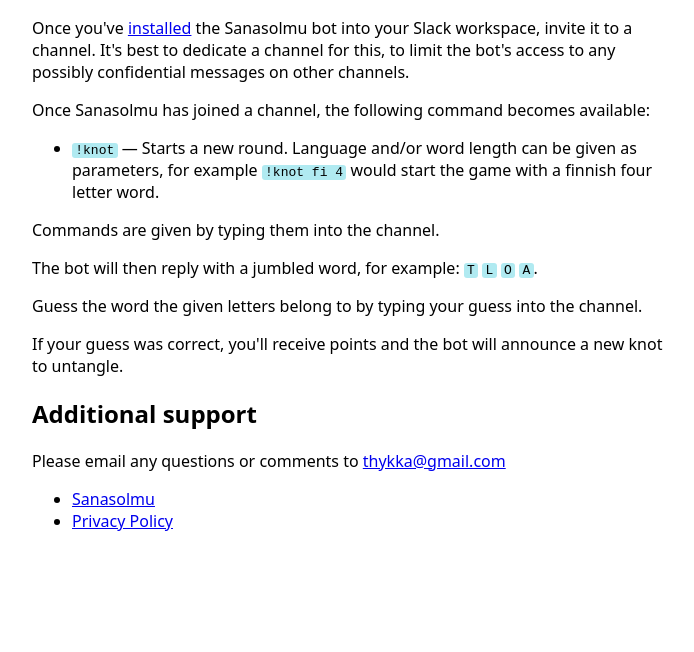
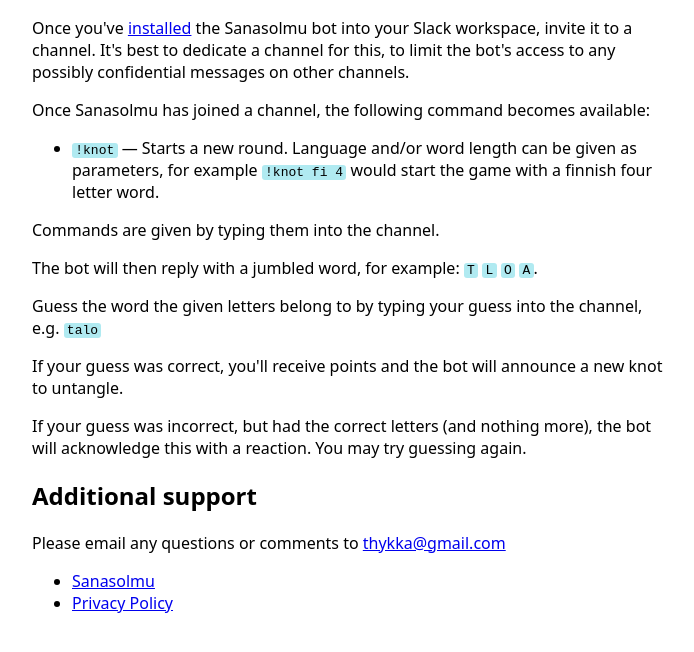
Before and after one commit to thykka/sanasolmu-serverless, a website: page static/support.html in a window 1280 px wide. Shown: the part 122-774 px from the top of the page, without its empty margins (288-982 px from the left). Drawn offline with Linux system fonts and the light colour scheme.

Commit message:
gameplay notes 2

```diff
--- a/static/support.html
+++ b/static/support.html
@@ -36,11 +36,16 @@
     </p>
     <p>
       Guess the word the given letters belong to by typing your guess into the
-      channel.
+      channel, e.g. <code>talo</code>
     </p>
     <p>
       If your guess was correct, you'll receive points and the bot will announce
       a new knot to untangle.
+    </p>
+    <p>
+      If your guess was incorrect, but had the correct letters (and nothing
+      more), the bot will acknowledge this with a reaction. You may try guessing
+      again.
     </p>
     <h2>Additional support</h2>
     <p>
```
